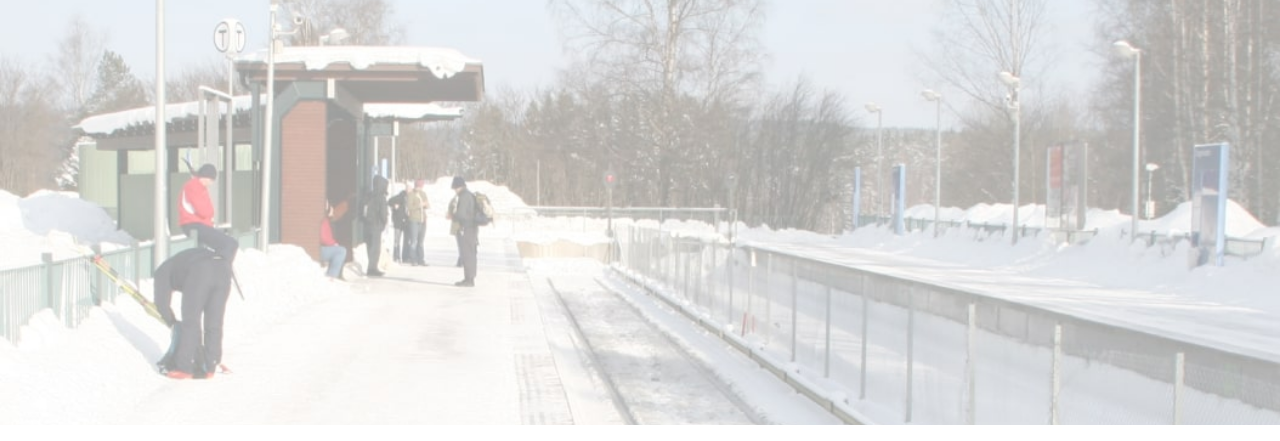
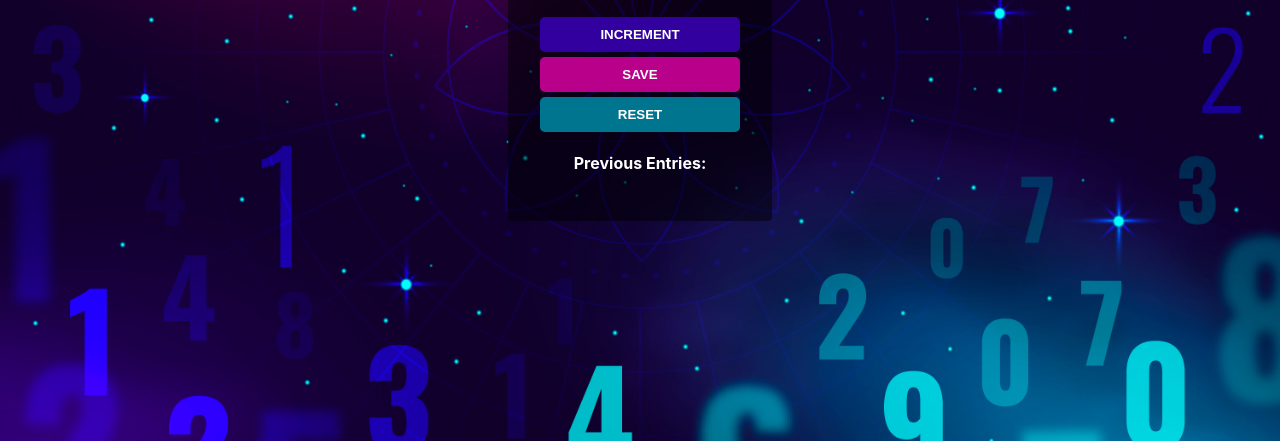
Before and after one commit to rjescobedo/counter, a website built with Vite: page index.html in a window 1280 px wide. Shown: the part 375-816 px from the top of the page. Built offline with nearby package versions, Linux system fonts and the light colour scheme.

Commit message:
counter app edits

```diff
--- a/index.css
+++ b/index.css
@@ -1,9 +1,24 @@
 body {
-    background-image: url("station.jpg");
+    background-image: url("counter-background.jpg");
     background-size: cover;
+    height: 100vh;
     font-family: -apple-system, BlinkMacSystemFont, 'Segoe UI', Roboto, Oxygen, Ubuntu, Cantarell, 'Open Sans', 'Helvetica Neue', sans-serif;
     font-weight: bold;
+    color: white;
     text-align: center;
+    display: flex;
+    justify-content: center;
+    align-items: center;
+}
+
+.counter-container {
+    display: flex;
+    flex-direction: column;
+    justify-content: center;
+    align-items: center;
+    background-color: rgba(0, 0, 0, 0.5);
+    border-radius: 4px;
+    padding: 2rem;
 }
 
 h1 {
@@ -29,9 +44,13 @@ button {
 }
 
 #increment-btn {
-    background: darkred;
+    background: #3300a0;
 }
 
 #save-btn {
-    background: darkgreen;
+    background: #b9008a;
 }
+
+#reset-btn {
+    background: #00758f;
+}
--- a/index.html
+++ b/index.html
@@ -1,15 +1,22 @@
-<html>
-    <head>
-        <link rel="stylesheet" href="index.css">
-    </head>
-    <body>
-        <h1>People entered:</h1>
+<!DOCTYPE html>
+<html lang="en">
+<head>
+    <meta charset="UTF-8">
+    <meta name="viewport" content="width=device-width, initial-scale=1.0">
+    <link rel="icon" href="favicon.svg" type="image/svg">
+    <title>Counter App</title>
+    <link rel="stylesheet" href="index.css">
+</head>
+<body>
+    <div class="counter-container">
+        <h1>Count:</h1>
         <h2 id="count-el">0</h2>
         <button id="increment-btn" onclick="increment()">INCREMENT</button>
         <button id="save-btn" onclick="save()">SAVE</button>
-        <p id="save-el">Previous entries: </p>
-        <script src="index.js">
-            nnerText
-        </script>
-    </body>
+        <button id="reset-btn" onclick="reset()">RESET</button>
+        <p id="save-el">Previous Entries: </p>
+        <script src="index.js"></script>
+    </div>
+
+</body>
 </html>
--- a/index.js
+++ b/index.js
@@ -13,3 +13,9 @@ function save() {
     countEl.textContent = 0
     count = 0
 }
+
+function reset() {
+    count = 0;
+    countEl.textContent = count;
+    saveEl.textContent = "Previous entries: ";
+}
```
Also changed, not shown: counter-background.jpg (added), favicon.svg (added), station.jpg (deleted).
